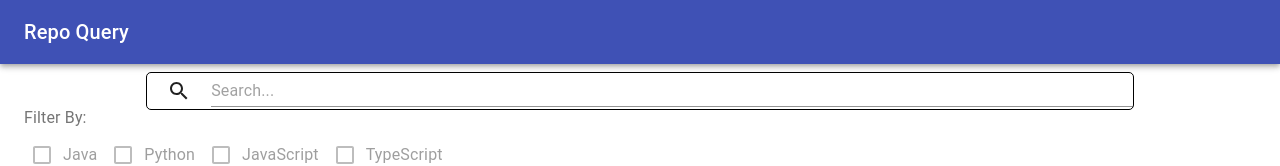
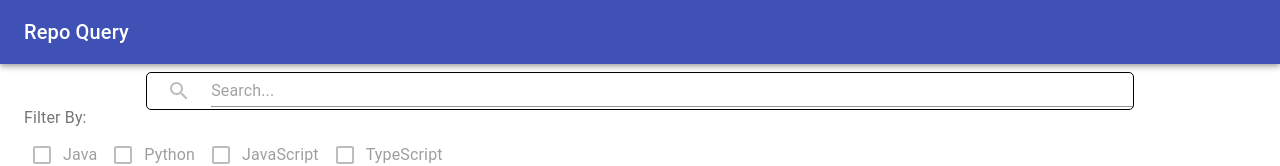
Before and after one commit to shyamuu1/shyamuu-github-filtering, a React (Create React App) app in the folder github-filtering/: page / in a window 1280 px wide. Shown: the top 166 px of the page. Built offline with nearby package versions, Linux system fonts and the light colour scheme.

Commit message:
disabled search button feature until query

```diff
--- a/github-filtering/src/components/Search/Search.tsx
+++ b/github-filtering/src/components/Search/Search.tsx
@@ -28,6 +28,7 @@ const SearchRepos:React.FC<SearchProps> = ({searchQuery}:SearchProps) => {
 
     const styles = useStyles();
     const [enteredValue, setEnteredValue] = useState<string>("");
+    const [disable,setDisable] = useState<boolean>(true);
 
     const submitHandler = (event:SyntheticEvent) => {
         event.preventDefault();
@@ -42,12 +43,17 @@ const SearchRepos:React.FC<SearchProps> = ({searchQuery}:SearchProps) => {
     return (
         <form onSubmit={submitHandler} className={styles.search}>
             <FormControl fullWidth className={styles.formStyle} >
-                    <Button type="submit"><SearchIcon/></Button>
+                    <Button disabled={disable} type="submit"><SearchIcon/></Button>
                 <TextField
+                required
                 fullWidth
                 placeholder="Search..."
                 value = {enteredValue}
-                onChange ={(event) => setEnteredValue(event.target.value)}
+                onChange ={(event) => {
+                    setDisable(false);
+                    setEnteredValue(event.target.value);
+
+                }}
                 />
             </FormControl>
         </form>
```
